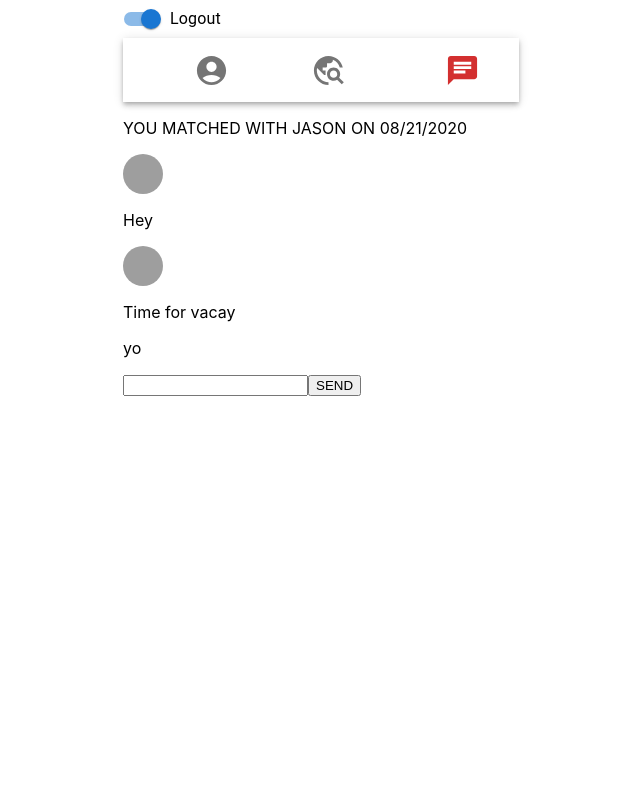
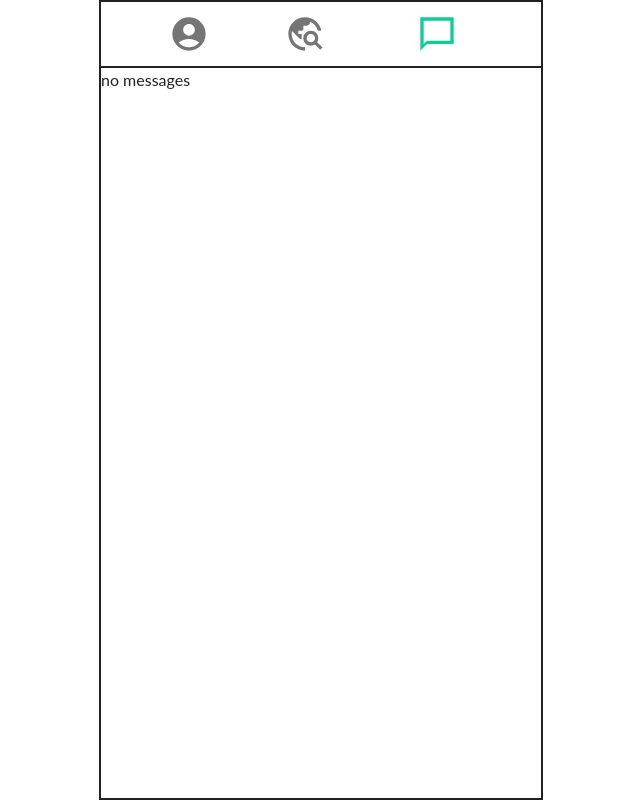
Before and after one commit to echugreeva/trex, a React (Create React App) app: page /chats/1 in a window 1280 px wide. Shown: the whole page, without its empty margins (319-959 px from the left). Built offline with nearby package versions, Linux system fonts and the light colour scheme; grey boxes are pictures that could not be loaded.

Commit message:
layout fixes

```diff
--- a/src/App.js
+++ b/src/App.js
@@ -1,5 +1,5 @@
 import { BrowserRouter, Routes, Route } from "react-router-dom";
-
+import { createContext, useState } from "react";
 import Container from '@mui/material/Container';
 import OnboardingForm from './components/OnboardingForm';
 import Home from './components/Home';
@@ -8,25 +8,76 @@ import Header from './components/Header'
 import SingleChat from './components/chat/SingleChat'
 import TripForm from "./components/TripForm";
 import Profile from './components/Profile'
+import { ThemeProvider } from '@mui/material';
+import { createTheme } from '@mui/material/styles';
+import {CssBaseline} from '@mui/material'
+
+const theme = createTheme(
+  {
+    palette: {
+      mode: 'light',
+      primary: {
+        main: '#01cdd5',
+      },
+      secondary: {
+        main: '#F0268D',
+      },
+      success: {
+        main: '#10CC96',
+      },
+      info: {
+        main: '#FFE43D',
+      },
+      warning: {
+        main: '#FFB42D',
+      },
+      error: {
+        main: '#ff0044',
+      },
+    },
+    typography: {
+      fontFamily: 'lato',
+      h1: {
+        fontFamily: 'Raleway',
+      },
+      h2: {
+        fontFamily: 'Raleway',
+      },
+      h3: {
+        fontFamily: 'Raleway',
+      },
+      h4: {
+        fontFamily: 'Raleway',
+      },
+    },
+  }
+)
+
 
 function App() {
+  const [user, setUser] = useState('')
+  const [currentTrip, setCurrentTrip] = useState('')
   return (
     <BrowserRouter>
-    <Container maxWidth="xs" >
-      <Header/>
-      <Routes>
-        <Route path='/' element={<OnboardingForm/>}/>
-        <Route path='/home' element={<Home/>}/>
-        <Route path='/chats' element={<ChatWishListScreen/>}/>
-        <Route path='/settings' element={<Home/>}/>
-        <Route path="/chats/:person"  element={<SingleChat/>}/>
-        <Route path="/newtrip"  element={<TripForm/>}/>
-        <Route path='/profile' element={<Profile/>}/>
-
-      </Routes>
-
-
-    </Container>
+      <ThemeProvider theme={theme}>
+        <Container disableGutters maxWidth="xs" sx={{
+          display: 'flex', flexDirection: 'column', height: '100vh', border:'1px solid'
+        }} >
+          <CssBaseline/>
+          <Header />
+          <Container sx={{ flex: 1, overflowY: 'auto',  border:'1px solid'}} disableGutters >
+            <Routes>
+              <Route path='/' element={<OnboardingForm />} />
+              <Route path='/home' element={<Home />} />
+              <Route path='/chats' element={<ChatWishListScreen />} />
+              <Route path='/settings' element={<Home />} />
+              <Route path="/chats/:person" element={<SingleChat />} />
+              <Route path="/newtrip" element={<TripForm />} />
+              <Route path='/profile' element={<Profile />} />
+            </Routes>
+          </Container>
+        </Container>
+      </ThemeProvider>
     </BrowserRouter>
   );
 }
--- a/src/components/Header.js
+++ b/src/components/Header.js
@@ -6,14 +6,14 @@ import Toolbar from '@mui/material/Toolbar';
 import Typography from '@mui/material/Typography';
 import IconButton from '@mui/material/IconButton';
 import MenuIcon from '@mui/icons-material/Menu';
-import AccountCircle from '@mui/icons-material/AccountCircle';
-import Switch from '@mui/material/Switch';
+import AccountCircleSharpIcon from '@mui/icons-material/AccountCircleSharp';import Switch from '@mui/material/Switch';
 import FormControlLabel from '@mui/material/FormControlLabel';
 import FormGroup from '@mui/material/FormGroup';
 import MenuItem from '@mui/material/MenuItem';
 import Menu from '@mui/material/Menu';
-import TravelExploreIcon from '@mui/icons-material/TravelExplore';
-import ChatIcon from '@mui/icons-material/Chat';
+import TravelExploreSharpIcon from '@mui/icons-material/TravelExploreSharp';
+import ChatBubbleOutlineSharpIcon from '@mui/icons-material/ChatBubbleOutlineSharp';
+
 
 
 const Header = () => {
@@ -34,20 +34,8 @@ const Header = () => {
     //   };
 
     return (
-        <Box  sx={{ flexGrow: 1 }}>
-            <FormGroup>
-                <FormControlLabel
-                    control={
-                        <Switch
-                            checked={auth}
-                            onChange={handleChange}
-                            aria-label="login switch"
-                        />
-                    }
-                    label={auth ? 'Logout' : 'Login'}
-                />
-            </FormGroup>
-            <AppBar position="static" sx={{backgroundColor:'white'}}>
+
+            <AppBar position="static"  elevation={0} color ='info'sx={{ backgroundColor: "white",width:'100%', border:'1px solid'}}>
                 <Toolbar sx={{ display: 'flex', justifyContent: "space-around", width: '100%' }}>
                     <IconButton
 
@@ -55,19 +43,19 @@ const Header = () => {
                         aria-label="account of current user"
                         aria-controls="menu-appbar"
                         aria-haspopup="true"
-                        color={(window.location.pathname==='/profile')?'error':"white"}
+                        color={(window.location.pathname==='/profile')?'success':'white'}
                         onClick={
                             () => {
                                 navigate('/profile')
                             }
                         }
                     >
-                        <AccountCircle sx={{ fontSize: 35 }}  />
+                        <AccountCircleSharpIcon sx={{ fontSize: 40 }}  />
                     </IconButton>
                     <IconButton
                         size="large"
                         edge="start"
-                        color={(window.location.pathname==='/home')?'error':"white"}
+                        color={(window.location.pathname==='/home')?'success':"white"}
                         aria-label="menu"
                         sx={{ mr: 2 }}
                         onClick={
@@ -76,12 +64,12 @@ const Header = () => {
                             }
                         }
                     >
-                        <TravelExploreIcon sx={{ fontSize: 35 }} />
+                        <TravelExploreSharpIcon sx={{ fontSize: 40 }} />
                     </IconButton>
                     <IconButton
                         size="large"
                         edge="start"
-                        color={(window.location.pathname.includes('/chats'))?'error':"white"}
+                        color={(window.location.pathname.includes('/chats'))?'success':"white"}
                         aria-label="menu"
                         sx={{ mr: 2 }}
                         onClick={
@@ -90,7 +78,7 @@ const Header = () => {
                             }
                         }
                     >
-                        <ChatIcon sx={{ fontSize: 35 }}/>
+                        <ChatBubbleOutlineSharpIcon sx={{ fontSize: 40 }}/>
                     </IconButton>
 
 
@@ -99,7 +87,7 @@ const Header = () => {
 
                 </Toolbar>
             </AppBar>
-        </Box>
+
     );
 }
 
--- a/src/components/ImageCard.js
+++ b/src/components/ImageCard.js
@@ -20,6 +20,7 @@ import MoreVertIcon from '@mui/icons-material/MoreVert';
 import TripGallery from "./TripGallery";
 import BookmarksIcon from '@mui/icons-material/Bookmarks';
 import ClearIcon from '@mui/icons-material/Clear';
+import StarsSharpIcon from '@mui/icons-material/StarsSharp';
 import ArrowBackIosIcon from '@mui/icons-material/ArrowBackIos';
 import ArrowForwardIosIcon from '@mui/icons-material/ArrowForwardIos';
 import AddCircleIcon from '@mui/icons-material/AddCircle';
@@ -135,12 +136,12 @@ const ImageCard = () => {
 
         return (
 
-            <Card>
+            <Card sx={{ height: '100%',overflowY: 'auto'}}>
                 <CardContent sx={{
                     display: 'flex',
                     position: 'relative',
                     justifyContent: 'space-between',
-                    height: '450px',
+                    height: '85%',
                     backgroundImage: `url(${tripToShow[0].image[imgIndex]})`,
                     backgroundPosition: "center",
                     backgroundSize: "cover",
@@ -229,10 +230,10 @@ const ImageCard = () => {
                 </Collapse>
                 <CardActions sx={{ display: 'flex', justifyContent: "space-around", width: '100%' }}>
                     <IconButton aria-label="add to declined" onClick={() => { handleReject() }}>
-                        <ClearIcon color='error' sx={{ fontSize: 35 }} />
+                        <ClearIcon color='error' sx={{ fontSize: 40 }} />
                     </IconButton>
                     <IconButton aria-label="add to wishlist" onClick={() => { handleAddToWishList() }}>
-                        <BookmarksIcon color='secondary' sx={{ fontSize: 35 }} />
+                        <StarsSharpIcon color='primary' sx={{ fontSize: 45 }} />
                     </IconButton>
                     {/* <IconButton aria-label="new trip" onClick={
                         () => {
@@ -242,7 +243,7 @@ const ImageCard = () => {
                         <AddCircleIcon color='secondary' sx={{ fontSize: 35 }} />
                     </IconButton> */}
                     <IconButton aria-label="add to intresting" onClick={() => { handleMatchReq() }}>
-                        <FavoriteIcon color='success' sx={{ fontSize: 35 }} />
+                        <FavoriteIcon color='success' sx={{ fontSize: 40 }} />
                     </IconButton>
 
 
--- a/src/components/Profile.js
+++ b/src/components/Profile.js
@@ -1,20 +1,33 @@
-import Button from '@mui/material/Button';
+
 import { useNavigate } from 'react-router-dom';
 import WishList from "./Wishlist"
+import { Box, Stack, Button } from '@mui/material'
 
-const Profile =() => {
+const Profile = () => {
     const navigate = useNavigate()
-return (
-    <>
-    <Button ariant="outlined"
-    onClick={()=>{navigate('/newtrip')}}
-    >My settings</Button>
+    return (
+        <Box
+        sx={{
+            display: 'flex', flexDirection: 'column', height: '100vh', marginTop: '2em'
+          }}>
+            <Stack spacing={2} direction="column" alignItems="center"
+          justifyContent="center" p={2}  >
+                <Button variant="outlined" size="large" color='secondary'
+                sx={{minWidth: '40%', // Set minimum width
+                borderRadius: '20px',}}
+                    onClick={() => { navigate('/newtrip') }}
+                >My settings</Button>
+                <Button variant="contained"
+                sx={{minWidth: '40%', // Set minimum width
+                borderRadius: '20px',}}
+                    onClick={() => { navigate('/newtrip') }}
+                >Create New Trip</Button>
+            </Stack>
 
-    <Button ariant="outlined"
-    onClick={()=>{navigate('/newtrip')}}
-    >Create New Trip</Button>
-    </>
-)
+
+
+        </Box>
+    )
 }
 
 
--- a/src/components/Wishlist.js
+++ b/src/components/Wishlist.js
@@ -10,6 +10,7 @@ import Typography from '@mui/material/Typography';
 import Divider from '@mui/material/Divider';
 import { getFromLocalStorage, addToLocalStorage } from "../helpers/localStorage";
 import trips from '../trips.json'
+
 
 const WishList = () => {
 
--- a/src/components/chat/ChatPreview.js
+++ b/src/components/chat/ChatPreview.js
@@ -1,5 +1,6 @@
 import React from "react";
-
+import {useState} from 'react'
+import { getFromLocalStorage, addToLocalStorage } from "../../helpers/localStorage";
 import { useNavigate } from "react-router-dom";
 import ListItem from '@mui/material/ListItem';
 import ListItemText from '@mui/material/ListItemText';
@@ -7,11 +8,14 @@ import ListItemAvatar from '@mui/material/ListItemAvatar';
 import Avatar from '@mui/material/Avatar';
 import Typography from '@mui/material/Typography';
 
-const ChatPreview = ({ name, message, profilePic, timestamp }) => {
+const ChatPreview = ({ trip, name, message, profilePic, timestamp }) => {
+
     const navigate = useNavigate()
     return (
 
-        <ListItem onClick={()=>{navigate(`/chats/${name}`)}}>
+        <ListItem onClick={()=>{
+            addToLocalStorage('selectedTrip',trip )
+            navigate(`/chats/${name}`)}}>
 
             <ListItemAvatar>
                 <Avatar src={profilePic} />
--- a/src/components/chat/ChatWishListScreen.js
+++ b/src/components/chat/ChatWishListScreen.js
@@ -17,8 +17,8 @@ export default function LabTabs() {
   return (
     <Box sx={{ width: '100%', typography: 'body1' }}>
       <TabContext value={value}>
-        <Box sx={{ borderBottom: 1, borderColor: 'divider' }}>
-          <TabList onChange={handleChange} aria-label="lab API tabs example" centered>
+        <Box>
+          <TabList onChange={handleChange} aria-label="lab API tabs example" centered sx={{ borderBottom: 'none' }}>
             <Tab label="Chats" value="1" />
             <Tab label="WishList" value="2" />
 
--- a/src/components/chat/ChatsScreen.js
+++ b/src/components/chat/ChatsScreen.js
@@ -17,6 +17,7 @@ const ChatScreen = () => {
                 matchTrips.map(trip => {
                     return (
                         <ChatPreview
+                            trip={trip}
                             name={trip.trip_title}
                             message={trip.location}
                             timestamp="6 mins ago"
--- a/src/components/chat/SingleChat.js
+++ b/src/components/chat/SingleChat.js
@@ -1,70 +1,166 @@
-import React, { useState } from "react";
+import React, { useState, useEffect } from "react";
 import Avatar from '@mui/material/Avatar';
+import { getFromLocalStorage, addToLocalStorage } from "../../helpers/localStorage";
+import {
+  Container,
+  Box,
+  TextField,
+  Button,
+  Typography,
+  Grid,
+  Paper,
+} from "@mui/material";
+import SendIcon from "@mui/icons-material/Send";
+
+const SingleChat = () => {
+  const [selectedTrip, setSelect] = useState(getFromLocalStorage('selectedTrip'))
+  const [input, setInput] = useState("");
+  const [messages, setMessages] = useState(selectedTrip.messages);
+  const [currentUser, setCurrentUser] = useState({
+    userId: '1',
+    userName: 'MyTestUser'
+
+  })
 
 
-const SingleChat = () => {
-  const [input, setInput] = useState("");
-  const [messages, setMessages] = useState([
-    {
-      name: "Jason",
-      image:
-        "https://images.pexels.com/photos/7533347/pexels-photo-7533347.jpeg?auto=compress&cs=tinysrgb&w=800",
-      message: "Hey",
-    },
-    {
-      name: "Jason",
-      image:
-        "https://images.pexels.com/photos/7533347/pexels-photo-7533347.jpeg?auto=compress&cs=tinysrgb&w=800",
-      message: "Time for vacay",
-    },
-    {
-      message: "yo",
-    },
-  ]);
+  // useEffect(()=>{
+  //   setSelect(getFromLocalStorage('selectedTrip'));
+  //   setMessages(selectedTrip.messages)
+  // },[])
 
   const handleSend = (e) => {
     e.preventDefault();
-    setMessages([...messages, { message: input }]);
+    setMessages([...messages, {
+      message: input,
+      "time": new Date(),
+      "userId": "",
+      "userName": "MyTestUser",
+
+    }]);
     setInput("");
   };
+  if (messages) {
     return (
-    <div className="chatScreen">
-      <p className="chatScreen__timestamp">
-        YOU MATCHED WITH JASON ON 08/21/2020
-      </p>
-      {messages.map((message) =>
-        message.name ? (
-          <div className="chatScreen__message">
+      <Container spacing={2}>
+        <Typography p={2}>
+          YOU JOINED {selectedTrip.trip_title} ON 08/21/2020
+        </Typography>
+        {messages.map((message) => {
+          let url
+          let isUser = true
+          if (message.userName === 'admin') {
+            url = selectedTrip.image[0]
+            isUser = false
+
+          } else {
+            url = "https://images.pexels.com/photos/7533347/pexels-photo-7533347.jpeg?auto=compress&cs=tinysrgb&w=800"
+          }
+          return message.userName ? (
+            <Box
+              sx={{
+                display: "flex",
+                justifyContent: isUser ? "flex-end" : "flex-start",
+                mb: 2,
+                maxHeight: '70%',
+                overflowY: 'auto'
+              }}
+            >
+              <Paper
+                variant="outlined"
+                sx={{
+                  p: 2,
+                  backgroundColor: isUser ? "primary.light" : "secondary.light",
+                  borderRadius: isUser ? "20px 20px 20px 5px" : "20px 20px 5px 20px",
+                }}
+              >
+                <Box
+                  sx={{
+                    display: "flex",
+                    flexDirection: "row",
+                    alignItems: "start"
+                  }}
+                >
                   <Avatar
                     className="chatScreen__image"
-              alt={message.name}
-              src={message.image}
+                    alt={message.userName}
+                    src={url}
                   />
-            <p className="chatScreen__text">{message.message}</p>
-          </div>
+                  <Typography sx={{margin: '1em'}}>{message.userName}</Typography>
+                </Box>
+
+                <Typography className="chatScreen__text">{message.message}</Typography>
+
+              </Paper>
+
+            </Box>
           ) : (
             <div className="chatScreen__message">
+              <p>{message.userName}</p>
               <p className="chatScreen__owntext">{message.message}</p>
             </div>
           )
+        }
+
         )}
-      <form className="chatScreen__form">
-        <input
-          className="chatScreen__input"
-          type="text"
+        <Box sx={{
+          backgroundColor: "background.default",
+
+          display: 'flex', flexDirection: 'row', marginBottom: '2em'
+        }}>
+
+
+          <TextField
+            fullWidth
+            size="small"
+            placeholder="Type a message"
+            variant="outlined"
             value={input}
             onChange={(e) => setInput(e.target.value)}
           />
-        <button
+
+
+          <Button
+
+            size="large"
+            color="success"
+            variant="contained"
+            endIcon={<SendIcon />}
             onClick={handleSend}
-          type="submit"
-          className="chatScreen__button"
+            sx={{marginLeft: '1em'}}
           >
-          SEND
-        </button>
-      </form>
-    </div>
-  );
+
+          </Button>
+
+
+        </Box>
+
+      </Container>
+    )
+  } else {
+    return (
+      <>no messages</>
+    )
+  }
+
+
 };
 
 export default SingleChat;
+
+// [
+//   {
+//     name: "Jason",
+//     image:
+//       "https://images.pexels.com/photos/7533347/pexels-photo-7533347.jpeg?auto=compress&cs=tinysrgb&w=800",
+//     message: "Hey",
+//   },
+//   {
+//     name: "Jason",
+//     image:
+//       "https://images.pexels.com/photos/7533347/pexels-photo-7533347.jpeg?auto=compress&cs=tinysrgb&w=800",
+//     message: "Time for vacay",
+//   },
+//   {
+//     message: "yo",
+//   },
+// ]
--- a/src/trips.json
+++ b/src/trips.json
@@ -7,7 +7,15 @@
         "date": "July 15, 2024 - July 22, 2024",
         "description": "Escape to the breathtaking beaches and crystal-clear waters of the Maldives. Enjoy a week of relaxation, water sports, and island exploration in luxurious overwater bungalows.",
         "image": ["https://images.pexels.com/photos/1287460/pexels-photo-1287460.jpeg?auto=compress&cs=tinysrgb&w=800",
-        "https://images.pexels.com/photos/1320684/pexels-photo-1320684.jpeg?auto=compress&cs=tinysrgb&w=800"]
+        "https://images.pexels.com/photos/1320684/pexels-photo-1320684.jpeg?auto=compress&cs=tinysrgb&w=800"],
+        "participants":[],
+        "messages": [{
+          "time":"",
+          "userId": "",
+          "userName":"admin",
+          "message": "welcome to your trip chat"
+
+        }]
       },
       {
         "id": "2",
@@ -15,7 +23,15 @@
         "location": "Swiss Alps",
         "date": "January 10, 2025 - January 18, 2025",
         "description": "Embrace the winter wonderland of the Swiss Alps with this thrilling adventure trip. Ski and snowboard down powdery slopes, indulge in Swiss cuisine, and take in the stunning mountain views.",
-    "image":[ "https://images.pexels.com/photos/15964998/pexels-photo-15964998/free-photo-of-cold-snow-landscape-mountains.jpeg?auto=compress&cs=tinysrgb&w=800"]
+    "image":[ "https://images.pexels.com/photos/15964998/pexels-photo-15964998/free-photo-of-cold-snow-landscape-mountains.jpeg?auto=compress&cs=tinysrgb&w=800"],
+    "participants":[],
+    "messages": [{
+      "time":"",
+      "userId": "",
+      "userName":"admin",
+          "message": "welcome to your trip chat"
+
+    }]
       },
       {
         "id": "3",
@@ -26,7 +42,15 @@
         "image": ["https://images.pexels.com/photos/1530259/pexels-photo-1530259.jpeg?auto=compress&cs=tinysrgb&w=800",
         "https://images.pexels.com/photos/1427581/pexels-photo-1427581.jpeg?auto=compress&cs=tinysrgb&w=800",
     "https://images.pexels.com/photos/1701595/pexels-photo-1701595.jpeg?auto=compress&cs=tinysrgb&w=800"
-    ]
+    ],
+    "participants":[],
+    "messages": [{
+      "time":"",
+      "userId": "",
+      "userName":"admin",
+          "message": "welcome to your trip chat"
+
+    }]
       },
       {
         "id": "4",
@@ -34,7 +58,15 @@
         "location": "Tanzania, Africa",
         "date": "September 3, 2024 - September 10, 2024",
         "description": "Witness the incredible wildlife of the Serengeti on an unforgettable safari adventure. Spot lions, elephants, giraffes, and more as you traverse the vast plains of Tanzania.",
-        "image": ["https://images.pexels.com/photos/259547/pexels-photo-259547.jpeg?auto=compress&cs=tinysrgb&w=800"]
+        "image": ["https://images.pexels.com/photos/259547/pexels-photo-259547.jpeg?auto=compress&cs=tinysrgb&w=800"],
+        "participants":[],
+        "messages": [{
+          "time":"",
+          "userId": "",
+          "userName":"admin",
+          "message": "welcome to your trip chat"
+
+        }]
       },
       {
         "id": "5",
@@ -42,7 +74,15 @@
         "location": "Tokyo, Bangkok, Singapore",
         "date": "November 12, 2024 - November 24, 2024",
         "description": "Satisfy your taste buds on this culinary journey through Tokyo, Bangkok, and Singapore. Experience a diverse range of Asian cuisines and street food delights.",
-        "image": ["https://images.pexels.com/photos/1031780/pexels-photo-1031780.jpeg?auto=compress&cs=tinysrgb&w=800"]
+        "image": ["https://images.pexels.com/photos/1031780/pexels-photo-1031780.jpeg?auto=compress&cs=tinysrgb&w=800"],
+        "participants":[],
+        "messages": [{
+          "time":"",
+          "userId": "",
+          "userName":"admin",
+          "message": "welcome to your trip chat"
+
+        }]
       },
       {
         "id": "6",
@@ -50,7 +90,15 @@
         "location": "Brazil",
         "date": "May 1, 2025 - May 10, 2025",
         "description": "Immerse yourself in the unparalleled biodiversity of the Amazon Rainforest. Hike through lush jungles, spot exotic wildlife, and learn about indigenous cultures.",
-        "image": ["https://images.pexels.com/photos/325807/pexels-photo-325807.jpeg?auto=compress&cs=tinysrgb&w=800"]
+        "image": ["https://images.pexels.com/photos/325807/pexels-photo-325807.jpeg?auto=compress&cs=tinysrgb&w=800"],
+        "participants":[],
+        "messages": [{
+          "time":"",
+          "userId": "",
+          "userName":"admin",
+          "message": "welcome to your trip chat"
+
+        }]
       },
       {
         "id": "7",
@@ -58,7 +106,15 @@
         "location": "Los Angeles, San Francisco, Napa Valley",
         "date": "August 20, 2024 - August 30, 2024",
         "description": "Hit the open road along California's scenic coast. Explore vibrant cities, visit famous landmarks, and taste exquisite wines in Napa Valley.",
-        "image": ["https://images.pexels.com/photos/3605316/pexels-photo-3605316.jpeg?auto=compress&cs=tinysrgb&w=800"]
+        "image": ["https://images.pexels.com/photos/3605316/pexels-photo-3605316.jpeg?auto=compress&cs=tinysrgb&w=800"],
+        "participants":[],
+        "messages": [{
+          "time":"",
+          "userId": "",
+          "userName":"admin",
+          "message": "welcome to your trip chat"
+
+        }]
       }
     ]
   }
```
Also changed, not shown: src/components/TripForm.js (+26 -14 lines). Lines whose indentation alone changed are shown as unchanged.
